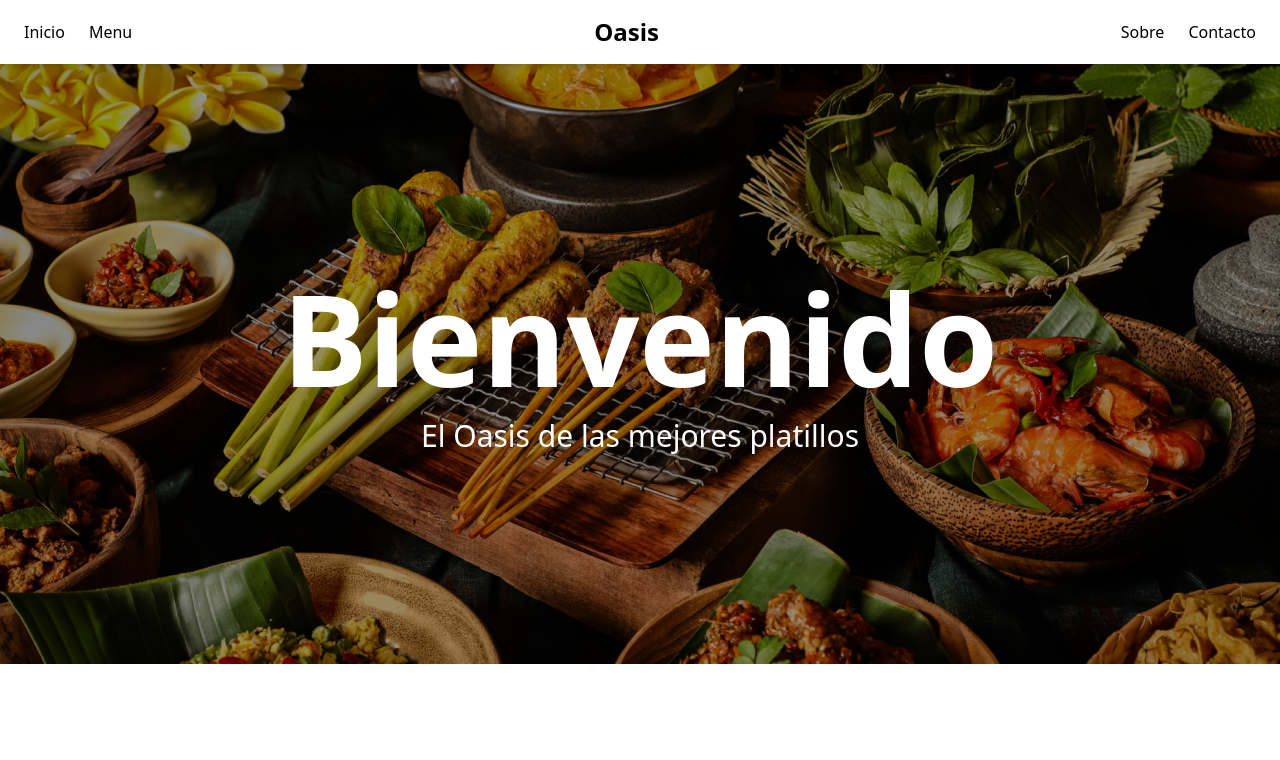
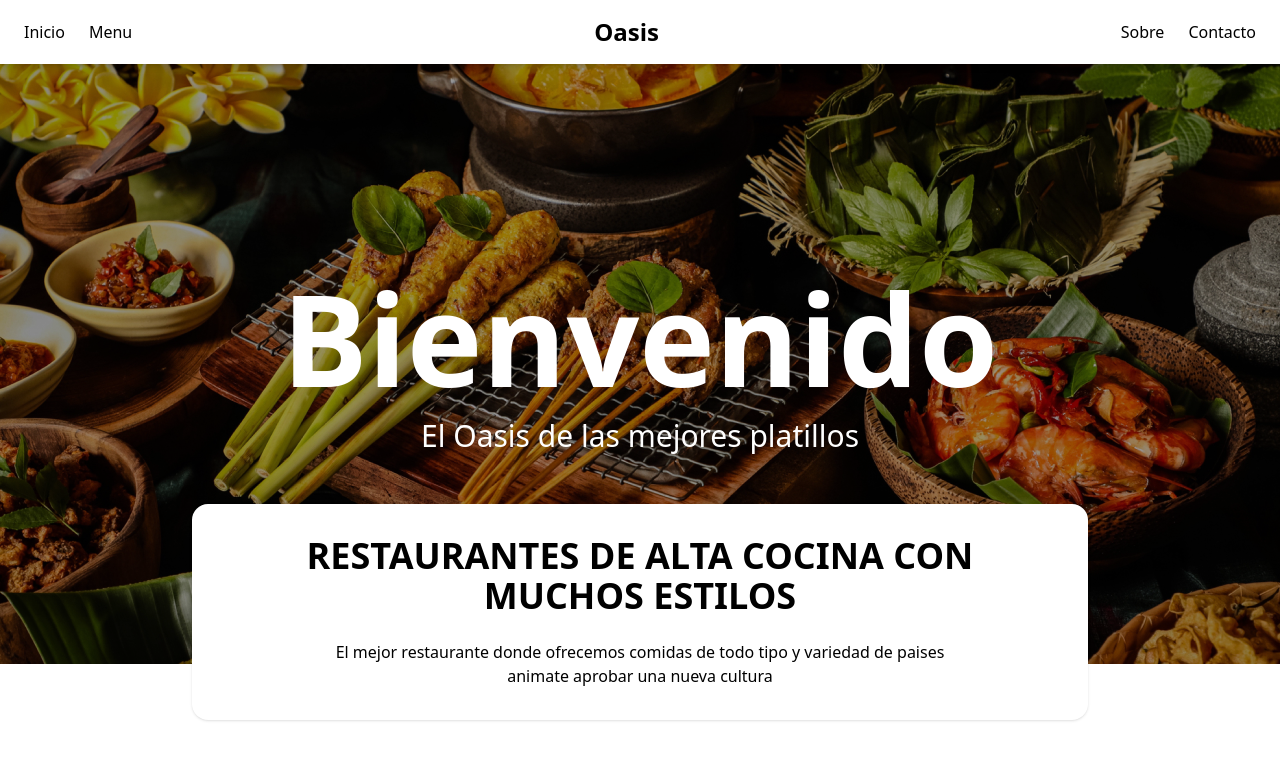
Before and after one commit to zambrano30/trabajo-en-equipo, a React (Vite) app: page / in a window 1280 px wide. Shown: the top 760 px of the page. Built offline with nearby package versions, Linux system fonts and the light colour scheme.

Commit message:
Agregando div de informacion

```diff
--- a/src/App.jsx
+++ b/src/App.jsx
@@ -24,6 +24,19 @@ function App() {
 
         </div>
       </section>
+
+      <div className="bg-white hidden lg:block relative -mt-40 mx-auto max-w-4xl w-[90%] p-8 rounded-2xl shadow">
+  <h2 className="text-center text-2xl md:text-4xl font-bold uppercase">
+    Restaurantes de alta cocina con muchos estilos
+  </h2>
+
+  <div className="mt-6 text-center max-w-2xl mx-auto">
+    <p>
+       El mejor restaurante donde ofrecemos comidas  de todo tipo y variedad  de paises animate aprobar una nueva cultura
+    </p>
+  </div>
+</div>
+
     </>
 
   );
```
